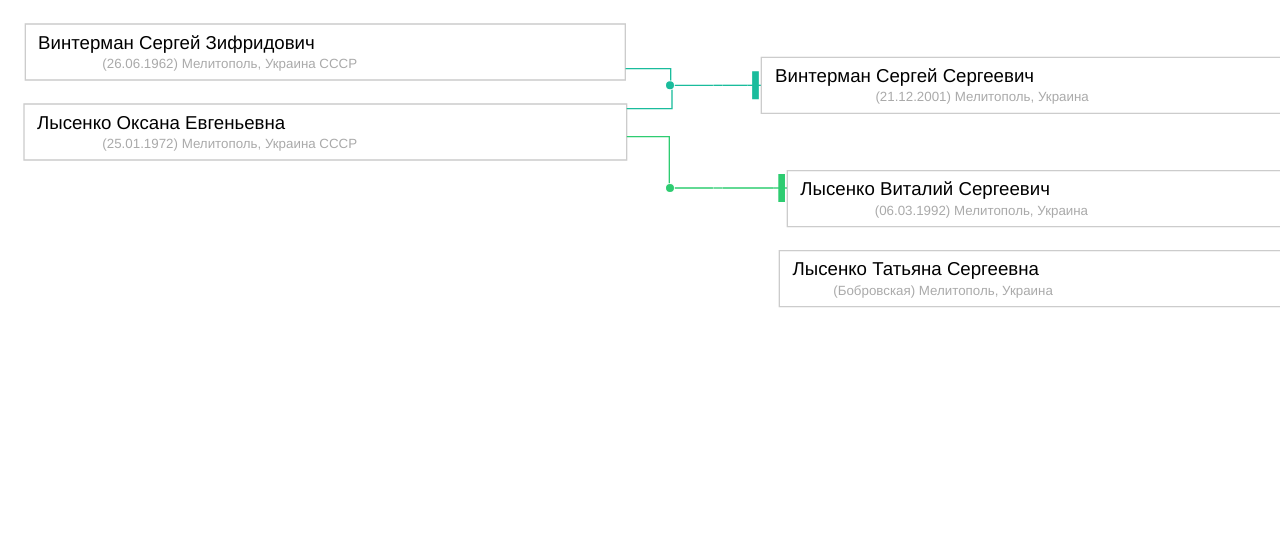
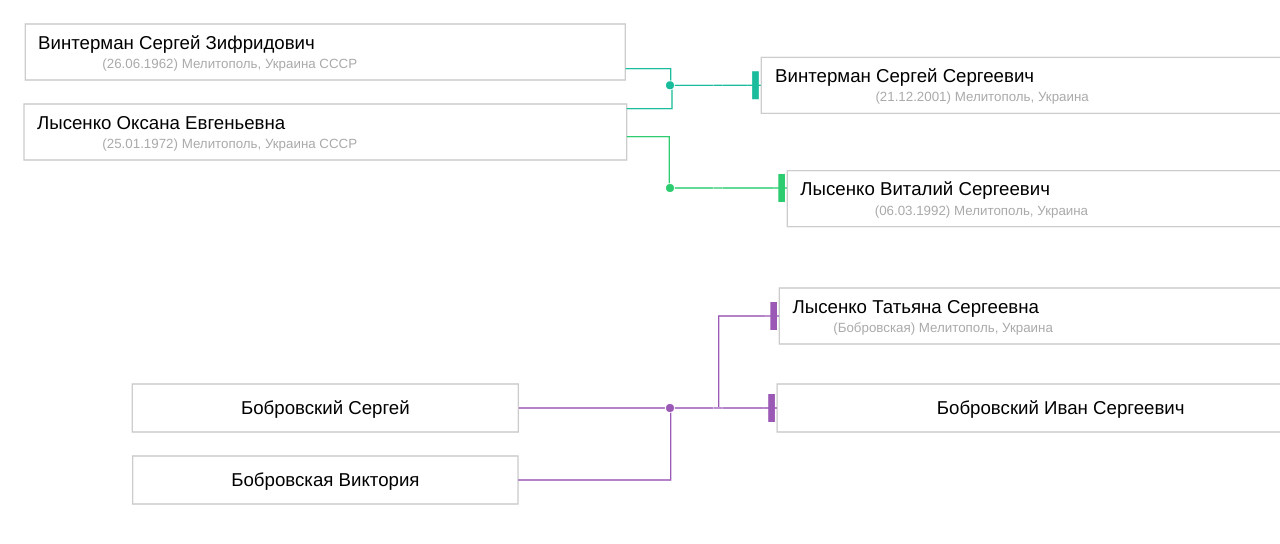
Before and after one commit to vinter-man/family, a plain HTML site: page family.html in a window 1280 px wide. Shown: the top 544 px of the page. Drawn offline with Linux system fonts and the light colour scheme.

Commit message:
added 3 fm

```diff
--- a/family.html
+++ b/family.html
@@ -4,159 +4,193 @@
 <!-- Generated by graphviz version 2.38.0 (20140413.2041)
  -->
 <!-- Title: G Pages: 1 -->
-<svg width="1542pt" height="291pt"
- viewBox="0.00 0.00 1542.00 291.00" xmlns="http://www.w3.org/2000/svg" xmlns:xlink="http://www.w3.org/1999/xlink">
-<g id="graph0" class="graph" transform="scale(1 1) rotate(0) translate(4 287)">
+<svg width="1542pt" height="384pt"
+ viewBox="0.00 0.00 1542.00 384.00" xmlns="http://www.w3.org/2000/svg" xmlns:xlink="http://www.w3.org/1999/xlink">
+<g id="graph0" class="graph" transform="scale(1 1) rotate(0) translate(4 380)">
 <title>G</title>
-<polygon fill="white" stroke="none" points="-4,4 -4,-287 1538,-287 1538,4 -4,4"/>
+<polygon fill="white" stroke="none" points="-4,4 -4,-380 1538,-380 1538,4 -4,4"/>
 <g id="clust1" class="cluster"><title>cluster_family_0</title>
 </g>
 <g id="clust4" class="cluster"><title>cluster_family_1</title>
 </g>
 <g id="clust7" class="cluster"><title>cluster_family_2</title>
 </g>
+<g id="clust10" class="cluster"><title>cluster_family_3</title>
+</g>
 <!-- union_0 -->
 <g id="node1" class="node"><title>union_0</title>
-<ellipse fill="#1abc9c" stroke="white" cx="492.5" cy="-229" rx="3.5" ry="3.5"/>
+<ellipse fill="#1abc9c" stroke="white" cx="492.5" cy="-322" rx="3.5" ry="3.5"/>
 </g>
 <!-- siblings_0 -->
 <g id="node4" class="node"><title>siblings_0</title>
-<polygon fill="#1abc9c" stroke="#cccccc" stroke-width="0" points="532,-229.5 525,-229.5 525,-228.5 532,-228.5 532,-229.5"/>
+<polygon fill="#1abc9c" stroke="#cccccc" stroke-width="0" points="532,-322.5 525,-322.5 525,-321.5 532,-321.5 532,-322.5"/>
 </g>
 <!-- union_0&#45;&gt;siblings_0 -->
 <g id="edge3" class="edge"><title>union_0&#45;&gt;siblings_0</title>
-<path fill="none" stroke="#1abc9c" d="M496.083,-229C502.913,-229 517.732,-229 524.715,-229"/>
+<path fill="none" stroke="#1abc9c" d="M496.083,-322C502.913,-322 517.732,-322 524.715,-322"/>
 </g>
 <!-- Винтерман Сергей Зифридович -->
 <g id="node2" class="node"><title>Винтерман Сергей Зифридович</title>
 <g id="a_node2"><a xlink:href="people\Винтерман Сергей Зифридович.md" xlink:title="&lt;TABLE&gt;">
-<polygon fill="white" stroke="#cccccc" points="459,-275 9,-275 9,-233 459,-233 459,-275"/>
-<text text-anchor="start" x="18.547" y="-256.4" font-family="Helvetica, Arial, sans-serif" font-size="14.00">Винтерман Сергей Зифридович</text>
-<text text-anchor="start" x="66.7645" y="-242" font-family="Helvetica, Arial, sans-serif" font-size="10.00" fill="#aaaaaa">(26.06.1962) Мелитополь, Украина СССР</text>
+<polygon fill="white" stroke="#cccccc" points="459,-368 9,-368 9,-326 459,-326 459,-368"/>
+<text text-anchor="start" x="18.547" y="-349.4" font-family="Helvetica, Arial, sans-serif" font-size="14.00">Винтерман Сергей Зифридович</text>
+<text text-anchor="start" x="66.7645" y="-335" font-family="Helvetica, Arial, sans-serif" font-size="10.00" fill="#aaaaaa">(26.06.1962) Мелитополь, Украина СССР</text>
 </a>
 </g>
 </g>
 <!-- Винтерман Сергей Зифридович&#45;&gt;union_0 -->
 <g id="edge1" class="edge"><title>Винтерман Сергей Зифридович&#45;&gt;union_0</title>
-<path fill="none" stroke="#1abc9c" d="M459.14,-241.5C479.705,-241.5 493,-241.5 493,-241.5 493,-241.5 493,-236.37 493,-232.683"/>
+<path fill="none" stroke="#1abc9c" d="M459.14,-334.5C479.705,-334.5 493,-334.5 493,-334.5 493,-334.5 493,-329.37 493,-325.683"/>
 </g>
 <!-- Лысенко Оксана Евгеньевна -->
 <g id="node3" class="node"><title>Лысенко Оксана Евгеньевна</title>
 <g id="a_node3"><a xlink:href="people\Лысенко Оксана Евгеньевна.md" xlink:title="&lt;TABLE&gt;">
-<polygon fill="white" stroke="#cccccc" points="460,-215 8,-215 8,-173 460,-173 460,-215"/>
-<text text-anchor="start" x="17.7595" y="-196.4" font-family="Helvetica, Arial, sans-serif" font-size="14.00">Лысенко Оксана Евгеньевна</text>
-<text text-anchor="start" x="66.7645" y="-182" font-family="Helvetica, Arial, sans-serif" font-size="10.00" fill="#aaaaaa">(25.01.1972) Мелитополь, Украина СССР</text>
+<polygon fill="white" stroke="#cccccc" points="460,-308 8,-308 8,-266 460,-266 460,-308"/>
+<text text-anchor="start" x="17.7595" y="-289.4" font-family="Helvetica, Arial, sans-serif" font-size="14.00">Лысенко Оксана Евгеньевна</text>
+<text text-anchor="start" x="66.7645" y="-275" font-family="Helvetica, Arial, sans-serif" font-size="10.00" fill="#aaaaaa">(25.01.1972) Мелитополь, Украина СССР</text>
 </a>
 </g>
 </g>
 <!-- Лысенко Оксана Евгеньевна&#45;&gt;union_0 -->
 <g id="edge2" class="edge"><title>Лысенко Оксана Евгеньевна&#45;&gt;union_0</title>
-<path fill="none" stroke="#1abc9c" d="M460.01,-211.5C480.654,-211.5 494,-211.5 494,-211.5 494,-211.5 494,-220.541 494,-225.626"/>
+<path fill="none" stroke="#1abc9c" d="M460.01,-304.5C480.654,-304.5 494,-304.5 494,-304.5 494,-304.5 494,-313.541 494,-318.626"/>
 </g>
 <!-- union_1 -->
 <g id="node6" class="node"><title>union_1</title>
-<ellipse fill="#2ecc71" stroke="white" cx="492.5" cy="-152" rx="3.5" ry="3.5"/>
+<ellipse fill="#2ecc71" stroke="white" cx="492.5" cy="-245" rx="3.5" ry="3.5"/>
 </g>
 <!-- Лысенко Оксана Евгеньевна&#45;&gt;union_1 -->
 <g id="edge5" class="edge"><title>Лысенко Оксана Евгеньевна&#45;&gt;union_1</title>
-<path fill="none" stroke="#2ecc71" d="M460.105,-190.5C479.544,-190.5 492,-190.5 492,-190.5 492,-190.5 492,-165.084 492,-155.553"/>
+<path fill="none" stroke="#2ecc71" d="M460.105,-283.5C479.544,-283.5 492,-283.5 492,-283.5 492,-283.5 492,-258.084 492,-248.553"/>
 </g>
 <!-- Винтерман Сергей Сергеевич -->
 <g id="node5" class="node"><title>Винтерман Сергей Сергеевич</title>
-<g id="a_node5"><a xlink:href="people\Винтерман Сергей Сергеевич.md" xlink:title="&lt;TABLE&gt;">
-<polygon fill="white" stroke="#cccccc" points="1010,-250 561,-250 561,-208 1010,-208 1010,-250"/>
-<text text-anchor="start" x="571.323" y="-231.4" font-family="Helvetica, Arial, sans-serif" font-size="14.00">Винтерман Сергей Сергеевич</text>
-<text text-anchor="start" x="646.537" y="-217" font-family="Helvetica, Arial, sans-serif" font-size="10.00" fill="#aaaaaa">(21.12.2001) Мелитополь, Украина</text>
-</a>
-</g>
+<polygon fill="white" stroke="#cccccc" points="1010,-343 561,-343 561,-301 1010,-301 1010,-343"/>
+<text text-anchor="start" x="571.323" y="-324.4" font-family="Helvetica, Arial, sans-serif" font-size="14.00">Винтерман Сергей Сергеевич</text>
+<text text-anchor="start" x="646.537" y="-310" font-family="Helvetica, Arial, sans-serif" font-size="10.00" fill="#aaaaaa">(21.12.2001) Мелитополь, Украина</text>
 </g>
 <!-- siblings_0&#45;&gt;Винтерман Сергей Сергеевич -->
 <g id="edge4" class="edge"><title>siblings_0&#45;&gt;Винтерман Сергей Сергеевич</title>
-<path fill="none" stroke="#1abc9c" d="M532.133,-229C532.133,-229 550.615,-229 550.615,-229"/>
-<polygon fill="#1abc9c" stroke="#1abc9c" points="558.615,-219 558.615,-239 554.615,-239 554.615,-219 558.615,-219"/>
-<polyline fill="none" stroke="#1abc9c" points="560.615,-229 550.615,-229 "/>
+<path fill="none" stroke="#1abc9c" d="M532.133,-322C532.133,-322 550.615,-322 550.615,-322"/>
+<polygon fill="#1abc9c" stroke="#1abc9c" points="558.615,-312 558.615,-332 554.615,-332 554.615,-312 558.615,-312"/>
+<polyline fill="none" stroke="#1abc9c" points="560.615,-322 550.615,-322 "/>
 </g>
 <!-- siblings_1 -->
 <g id="node7" class="node"><title>siblings_1</title>
-<polygon fill="#2ecc71" stroke="#cccccc" stroke-width="0" points="532,-152.5 525,-152.5 525,-151.5 532,-151.5 532,-152.5"/>
+<polygon fill="#2ecc71" stroke="#cccccc" stroke-width="0" points="532,-245.5 525,-245.5 525,-244.5 532,-244.5 532,-245.5"/>
 </g>
 <!-- union_1&#45;&gt;siblings_1 -->
 <g id="edge6" class="edge"><title>union_1&#45;&gt;siblings_1</title>
-<path fill="none" stroke="#2ecc71" d="M496.083,-152C502.913,-152 517.732,-152 524.715,-152"/>
+<path fill="none" stroke="#2ecc71" d="M496.083,-245C502.913,-245 517.732,-245 524.715,-245"/>
 </g>
 <!-- Лысенко Виталий Сергеевич -->
 <g id="node8" class="node"><title>Лысенко Виталий Сергеевич</title>
-<g id="a_node8"><a xlink:href="people\Лысенко Виталий Сергеевич.md" xlink:title="&lt;TABLE&gt;">
-<polygon fill="white" stroke="#cccccc" points="990.5,-165 580.5,-165 580.5,-123 990.5,-123 990.5,-165"/>
-<text text-anchor="start" x="590.269" y="-146.4" font-family="Helvetica, Arial, sans-serif" font-size="14.00">Лысенко Виталий Сергеевич</text>
-<text text-anchor="start" x="646.037" y="-132" font-family="Helvetica, Arial, sans-serif" font-size="10.00" fill="#aaaaaa">(06.03.1992) Мелитополь, Украина</text>
-</a>
-</g>
+<polygon fill="white" stroke="#cccccc" points="990.5,-258 580.5,-258 580.5,-216 990.5,-216 990.5,-258"/>
+<text text-anchor="start" x="590.269" y="-239.4" font-family="Helvetica, Arial, sans-serif" font-size="14.00">Лысенко Виталий Сергеевич</text>
+<text text-anchor="start" x="646.037" y="-225" font-family="Helvetica, Arial, sans-serif" font-size="10.00" fill="#aaaaaa">(06.03.1992) Мелитополь, Украина</text>
 </g>
 <!-- siblings_1&#45;&gt;Лысенко Виталий Сергеевич -->
 <g id="edge7" class="edge"><title>siblings_1&#45;&gt;Лысенко Виталий Сергеевич</title>
-<path fill="none" stroke="#2ecc71" d="M532.133,-152C532.133,-152 570.237,-152 570.237,-152"/>
-<polygon fill="#2ecc71" stroke="#2ecc71" points="578.237,-142 578.237,-162 574.237,-162 574.237,-142 578.237,-142"/>
-<polyline fill="none" stroke="#2ecc71" points="580.237,-152 570.237,-152 "/>
+<path fill="none" stroke="#2ecc71" d="M532.133,-245C532.133,-245 570.237,-245 570.237,-245"/>
+<polygon fill="#2ecc71" stroke="#2ecc71" points="578.237,-235 578.237,-255 574.237,-255 574.237,-235 578.237,-235"/>
+<polyline fill="none" stroke="#2ecc71" points="580.237,-245 570.237,-245 "/>
 </g>
 <!-- union_2 -->
 <g id="node9" class="node"><title>union_2</title>
-<ellipse fill="#3498db" stroke="white" cx="1042.5" cy="-86" rx="3.5" ry="3.5"/>
+<ellipse fill="#3498db" stroke="white" cx="1042.5" cy="-174" rx="3.5" ry="3.5"/>
 </g>
 <!-- Лысенко Виталий Сергеевич&#45;&gt;union_2 -->
 <g id="edge8" class="edge"><title>Лысенко Виталий Сергеевич&#45;&gt;union_2</title>
-<path fill="none" stroke="#3498db" d="M990.581,-144C1021.34,-144 1043,-144 1043,-144 1043,-144 1043,-102.709 1043,-89.8055"/>
+<path fill="none" stroke="#3498db" d="M990.581,-237C1021.34,-237 1043,-237 1043,-237 1043,-237 1043,-191.315 1043,-177.752"/>
 </g>
 <!-- siblings_2 -->
 <g id="node11" class="node"><title>siblings_2</title>
-<polygon fill="#3498db" stroke="#cccccc" stroke-width="0" points="1082,-86.5 1075,-86.5 1075,-85.5 1082,-85.5 1082,-86.5"/>
+<polygon fill="#3498db" stroke="#cccccc" stroke-width="0" points="1082,-174.5 1075,-174.5 1075,-173.5 1082,-173.5 1082,-174.5"/>
 </g>
 <!-- union_2&#45;&gt;siblings_2 -->
 <g id="edge10" class="edge"><title>union_2&#45;&gt;siblings_2</title>
-<path fill="none" stroke="#3498db" d="M1046.08,-86C1052.91,-86 1067.73,-86 1074.72,-86"/>
+<path fill="none" stroke="#3498db" d="M1046.08,-174C1052.91,-174 1067.73,-174 1074.72,-174"/>
 </g>
 <!-- Лысенко Татьяна Сергеевна -->
 <g id="node10" class="node"><title>Лысенко Татьяна Сергеевна</title>
-<g id="a_node10"><a xlink:href="people\Лысенко Татьяна Сергеевна.md" xlink:title="&lt;TABLE&gt;">
-<polygon fill="white" stroke="#cccccc" points="996.5,-105 574.5,-105 574.5,-63 996.5,-63 996.5,-105"/>
-<text text-anchor="start" x="584.424" y="-86.4" font-family="Helvetica, Arial, sans-serif" font-size="14.00">Лысенко Татьяна Сергеевна</text>
-<text text-anchor="start" x="614.933" y="-72" font-family="Helvetica, Arial, sans-serif" font-size="10.00" fill="#aaaaaa">(Бобровская) Мелитополь, Украина</text>
-</a>
-</g>
+<polygon fill="white" stroke="#cccccc" points="996.5,-170 574.5,-170 574.5,-128 996.5,-128 996.5,-170"/>
+<text text-anchor="start" x="584.424" y="-151.4" font-family="Helvetica, Arial, sans-serif" font-size="14.00">Лысенко Татьяна Сергеевна</text>
+<text text-anchor="start" x="614.933" y="-137" font-family="Helvetica, Arial, sans-serif" font-size="10.00" fill="#aaaaaa">(Бобровская) Мелитополь, Украина</text>
 </g>
 <!-- Лысенко Татьяна Сергеевна&#45;&gt;union_2 -->
 <g id="edge9" class="edge"><title>Лысенко Татьяна Сергеевна&#45;&gt;union_2</title>
-<path fill="none" stroke="#3498db" d="M996.554,-86C1016.58,-86 1031.97,-86 1038.74,-86"/>
+<path fill="none" stroke="#3498db" d="M996.667,-157C1024.16,-157 1043,-157 1043,-157 1043,-157 1043,-165.405 1043,-170.395"/>
 </g>
 <!-- Лысенко Ксения Витальевна -->
 <g id="node12" class="node"><title>Лысенко Ксения Витальевна</title>
-<g id="a_node12"><a xlink:href="people\Лысенко Ксения Витальевна.md" xlink:title="&lt;TABLE&gt;">
-<polygon fill="white" stroke="#cccccc" points="1526,-50 1111,-50 1111,-8 1526,-8 1526,-50"/>
-<text text-anchor="start" x="1121.04" y="-31.4" font-family="Helvetica, Arial, sans-serif" font-size="14.00">Лысенко Ксения Витальевна</text>
-<text text-anchor="start" x="1192.04" y="-17" font-family="Helvetica, Arial, sans-serif" font-size="10.00" fill="#aaaaaa">(06.03) Мелитополь, Украина</text>
-</a>
-</g>
+<polygon fill="white" stroke="#cccccc" points="1526,-148 1111,-148 1111,-106 1526,-106 1526,-148"/>
+<text text-anchor="start" x="1121.04" y="-129.4" font-family="Helvetica, Arial, sans-serif" font-size="14.00">Лысенко Ксения Витальевна</text>
+<text text-anchor="start" x="1192.04" y="-115" font-family="Helvetica, Arial, sans-serif" font-size="10.00" fill="#aaaaaa">(06.03) Мелитополь, Украина</text>
 </g>
 <!-- siblings_2&#45;&gt;Лысенко Ксения Витальевна -->
 <g id="edge11" class="edge"><title>siblings_2&#45;&gt;Лысенко Ксения Витальевна</title>
-<path fill="none" stroke="#3498db" d="M1079,-85.3599C1079,-79.0977 1079,-29 1079,-29 1079,-29 1100.8,-29 1100.8,-29"/>
-<polygon fill="#3498db" stroke="#3498db" points="1108.8,-19 1108.8,-39 1104.8,-39.0001 1104.8,-19.0001 1108.8,-19"/>
-<polyline fill="none" stroke="#3498db" points="1110.8,-29 1100.8,-29.0001 "/>
+<path fill="none" stroke="#3498db" d="M1079,-173.11C1079,-167.566 1079,-138 1079,-138 1079,-138 1100.8,-138 1100.8,-138"/>
+<polygon fill="#3498db" stroke="#3498db" points="1108.8,-128 1108.8,-148 1104.8,-148 1104.8,-128 1108.8,-128"/>
+<polyline fill="none" stroke="#3498db" points="1110.8,-138 1100.8,-138 "/>
 </g>
 <!-- Лысенко Таисия Витальевна -->
 <g id="node13" class="node"><title>Лысенко Таисия Витальевна</title>
-<g id="a_node13"><a xlink:href="people\Лысенко Таисия Витальевна.md" xlink:title="&lt;TABLE&gt;">
-<polygon fill="white" stroke="#cccccc" points="1522.5,-110 1114.5,-110 1114.5,-68 1522.5,-68 1522.5,-110"/>
-<text text-anchor="start" x="1124.04" y="-91.4" font-family="Helvetica, Arial, sans-serif" font-size="14.00">Лысенко Таисия Витальевна</text>
-<text text-anchor="start" x="1216.37" y="-77" font-family="Helvetica, Arial, sans-serif" font-size="10.00" fill="#aaaaaa">Запорожье, Украина</text>
-</a>
-</g>
+<polygon fill="white" stroke="#cccccc" points="1522.5,-208 1114.5,-208 1114.5,-166 1522.5,-166 1522.5,-208"/>
+<text text-anchor="start" x="1124.04" y="-189.4" font-family="Helvetica, Arial, sans-serif" font-size="14.00">Лысенко Таисия Витальевна</text>
+<text text-anchor="start" x="1216.37" y="-175" font-family="Helvetica, Arial, sans-serif" font-size="10.00" fill="#aaaaaa">Запорожье, Украина</text>
 </g>
 <!-- siblings_2&#45;&gt;Лысенко Таисия Витальевна -->
 <g id="edge12" class="edge"><title>siblings_2&#45;&gt;Лысенко Таисия Витальевна</title>
-<path fill="none" stroke="#3498db" d="M1082.27,-86C1082.27,-86 1104.44,-86 1104.44,-86"/>
-<polygon fill="#3498db" stroke="#3498db" points="1112.44,-76 1112.44,-96 1108.44,-96.0001 1108.44,-76.0001 1112.44,-76"/>
-<polyline fill="none" stroke="#3498db" points="1114.44,-86 1104.44,-86.0001 "/>
+<path fill="none" stroke="#3498db" d="M1082.27,-174C1082.27,-174 1104.44,-174 1104.44,-174"/>
+<polygon fill="#3498db" stroke="#3498db" points="1112.44,-164 1112.44,-184 1108.44,-184 1108.44,-164 1112.44,-164"/>
+<polyline fill="none" stroke="#3498db" points="1114.44,-174 1104.44,-174 "/>
+</g>
+<!-- union_3 -->
+<g id="node14" class="node"><title>union_3</title>
+<ellipse fill="#9b59b6" stroke="white" cx="492.5" cy="-80" rx="3.5" ry="3.5"/>
+</g>
+<!-- siblings_3 -->
+<g id="node17" class="node"><title>siblings_3</title>
+<polygon fill="#9b59b6" stroke="#cccccc" stroke-width="0" points="532,-80.5 525,-80.5 525,-79.5 532,-79.5 532,-80.5"/>
+</g>
+<!-- union_3&#45;&gt;siblings_3 -->
+<g id="edge15" class="edge"><title>union_3&#45;&gt;siblings_3</title>
+<path fill="none" stroke="#9b59b6" d="M496.083,-80C502.913,-80 517.732,-80 524.715,-80"/>
+</g>
+<!-- Бобровский Сергей -->
+<g id="node15" class="node"><title>Бобровский Сергей</title>
+<polygon fill="white" stroke="#cccccc" points="378.784,-98 89.2159,-98 89.2159,-62 378.784,-62 378.784,-98"/>
+<text text-anchor="middle" x="234" y="-75.8" font-family="Helvetica, Arial, sans-serif" font-size="14.00">Бобровский Сергей</text>
+</g>
+<!-- Бобровский Сергей&#45;&gt;union_3 -->
+<g id="edge13" class="edge"><title>Бобровский Сергей&#45;&gt;union_3</title>
+<path fill="none" stroke="#9b59b6" d="M379.118,-80C428.836,-80 475.373,-80 488.702,-80"/>
+</g>
+<!-- Бобровская Виктория -->
+<g id="node16" class="node"><title>Бобровская Виктория</title>
+<polygon fill="white" stroke="#cccccc" points="378.521,-44 89.479,-44 89.479,-8 378.521,-8 378.521,-44"/>
+<text text-anchor="middle" x="234" y="-21.8" font-family="Helvetica, Arial, sans-serif" font-size="14.00">Бобровская Виктория</text>
+</g>
+<!-- Бобровская Виктория&#45;&gt;union_3 -->
+<g id="edge14" class="edge"><title>Бобровская Виктория&#45;&gt;union_3</title>
+<path fill="none" stroke="#9b59b6" d="M378.645,-26C437.972,-26 493,-26 493,-26 493,-26 493,-64.4434 493,-76.4569"/>
+</g>
+<!-- siblings_3&#45;&gt;Лысенко Татьяна Сергеевна -->
+<g id="edge16" class="edge"><title>siblings_3&#45;&gt;Лысенко Татьяна Сергеевна</title>
+<path fill="none" stroke="#9b59b6" d="M529,-80.7749C529,-88.3555 529,-149 529,-149 529,-149 564.267,-149 564.267,-149"/>
+<polygon fill="#9b59b6" stroke="#9b59b6" points="572.267,-139 572.267,-159 568.267,-159 568.267,-139 572.267,-139"/>
+<polyline fill="none" stroke="#9b59b6" points="574.267,-149 564.267,-149 "/>
+</g>
+<!-- Бобровский Иван Сергеевич -->
+<g id="node18" class="node"><title>Бобровский Иван Сергеевич</title>
+<polygon fill="white" stroke="#cccccc" points="998.139,-98 572.861,-98 572.861,-62 998.139,-62 998.139,-98"/>
+<text text-anchor="middle" x="785.5" y="-75.8" font-family="Helvetica, Arial, sans-serif" font-size="14.00">Бобровский Иван Сергеевич</text>
+</g>
+<!-- siblings_3&#45;&gt;Бобровский Иван Сергеевич -->
+<g id="edge17" class="edge"><title>siblings_3&#45;&gt;Бобровский Иван Сергеевич</title>
+<path fill="none" stroke="#9b59b6" d="M532.133,-80C532.133,-80 562.687,-80 562.687,-80"/>
+<polygon fill="#9b59b6" stroke="#9b59b6" points="570.687,-70 570.687,-90 566.687,-90.0001 566.687,-70.0001 570.687,-70"/>
+<polyline fill="none" stroke="#9b59b6" points="572.687,-80 562.687,-80.0001 "/>
 </g>
 </g>
 </svg>
```
Also changed, not shown: 6 other files.
